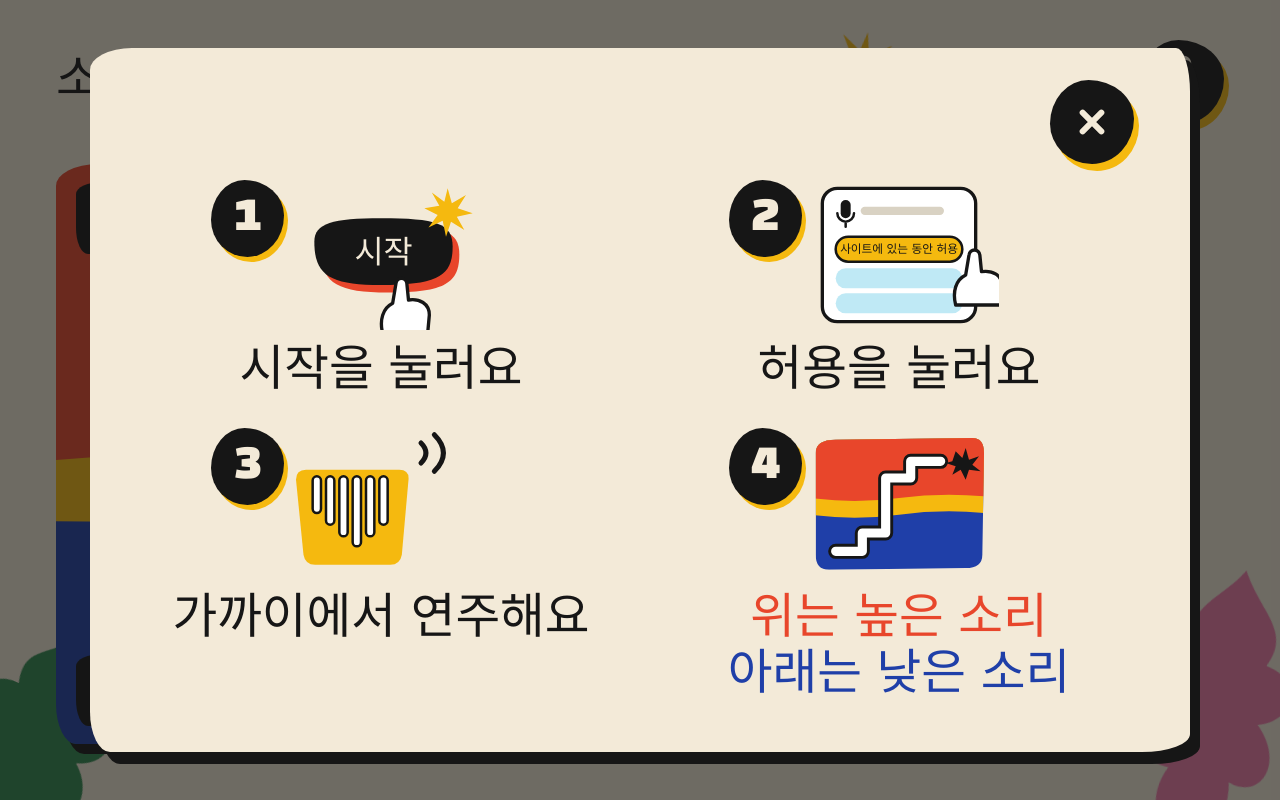
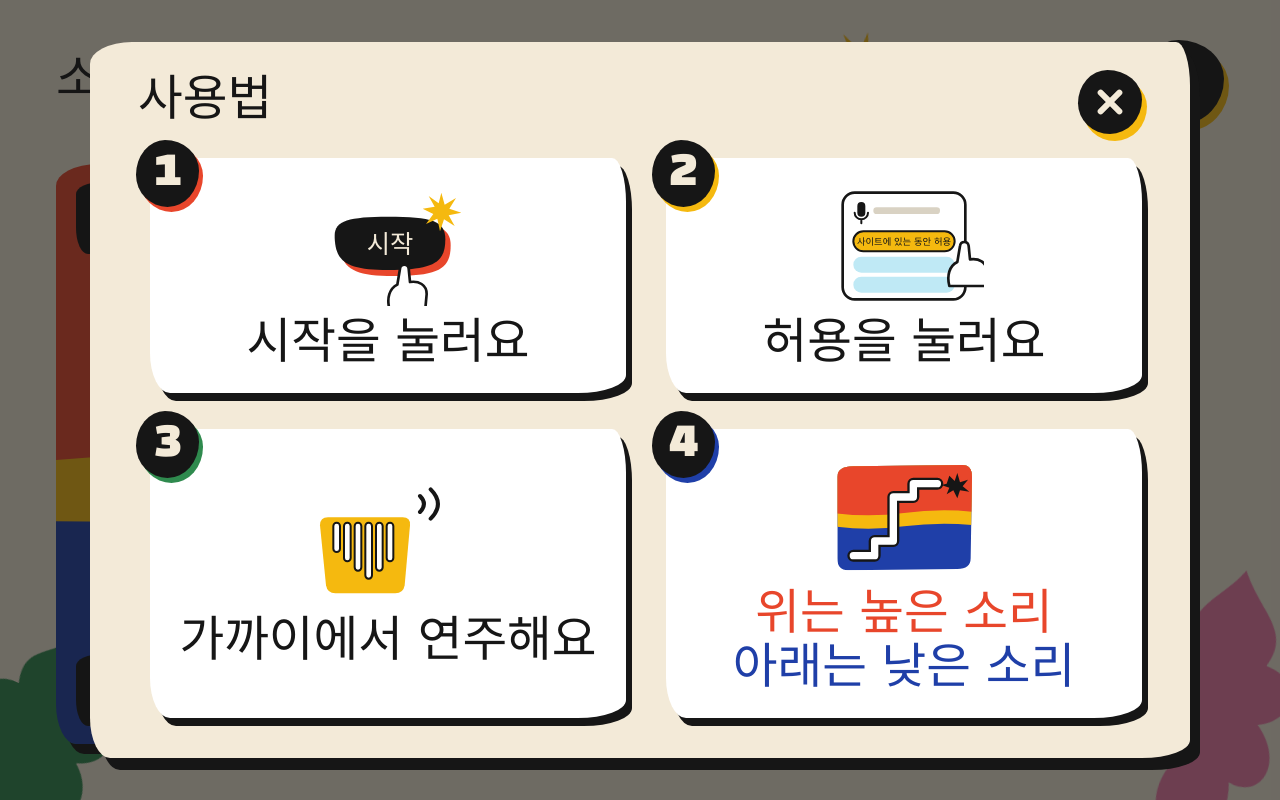
Before and after one commit to onedot91/pitch, a plain HTML site: page index.html in a window 1280 px wide. Both pictures are taken after a click on the button "사용법". Drawn offline with Linux system fonts and the light colour scheme.

Commit message:
Redesign help guide as numbered paper cards
Each step is a white cut-paper card with a black shadow and a corner
number sticker (red, yellow, green, blue shadows); pictures share one
size; header row holds '사용법' and the close button. Fits a Chromebook
screen without scrolling.

Co-Authored-By: Claude Opus 5.5 <noreply@anthropic.com>

```diff
--- a/index.html
+++ b/index.html
@@ -132,22 +132,35 @@
     font-size: var(--l);
   }
   dialog::backdrop { background: rgba(22, 22, 22, .6); }
-  .guide { padding: 32px 56px 48px; display: flex; flex-direction: column; gap: 16px; }
-  .guide-head { display: flex; justify-content: flex-end; }
-  .steps { list-style: none; padding: 0; display: grid; grid-template-columns: 1fr 1fr; gap: 28px 48px; }
-  .steps li { display: flex; flex-direction: column; align-items: center; gap: 14px; text-align: center; position: relative; counter-increment: step; }
-  .steps { counter-reset: step; }
-  /* 순서 번호: 도움말 버튼처럼 검은 동그라미 + 노란 그림자 */
+  .guide { padding: 28px 48px 40px; display: flex; flex-direction: column; gap: 24px; }
+  .guide-head { display: flex; align-items: center; justify-content: space-between; }
+  .guide-head h2 { font-size: var(--l); font-weight: 400; }
+  #helpClose { width: 64px; height: 64px; }
+  /* 단계 카드: 흰 종이를 오려 붙인 느낌 */
+  .steps { list-style: none; padding: 0 0 0 12px; display: grid; grid-template-columns: 1fr 1fr; gap: 36px 40px; counter-reset: step; }
+  .steps li {
+    position: relative; counter-increment: step;
+    display: flex; flex-direction: column; align-items: center; justify-content: center; gap: 12px;
+    padding: 28px 20px 22px;
+    background: #fff;
+    border-radius: var(--cut);
+    box-shadow: 6px 8px 0 var(--ink);
+    text-align: center; line-height: 1.1;
+  }
+  /* 순서 번호: 카드 모서리에 붙인 스티커 */
   .steps li::before {
     content: counter(step);
-    position: absolute; top: 0; left: max(0px, calc(50% - 170px));
-    width: 1.5em; height: 1.5em; padding-bottom: .08em;
+    position: absolute; top: -18px; left: -14px;
+    width: 1.3em; height: 1.3em; padding-bottom: .08em;
     display: grid; place-items: center;
     border-radius: 46% 54% 50% 50% / 52% 46% 54% 48%;
     background: var(--ink); color: var(--paper);
-    box-shadow: 4px 5px 0 var(--yellow);
+    box-shadow: 4px 5px 0 var(--red);
   }
-  .steps svg { width: 100%; max-width: 200px; height: auto; display: block; }
+  .steps li:nth-child(2)::before { box-shadow: 4px 5px 0 var(--yellow); }
+  .steps li:nth-child(3)::before { box-shadow: 4px 5px 0 var(--green); }
+  .steps li:nth-child(4)::before { box-shadow: 4px 5px 0 var(--blue); }
+  .steps svg { height: 120px; width: auto; max-width: 100%; display: block; }
   .steps span { white-space: nowrap; }
   .steps .hi { color: var(--red); }
   .steps .lo { color: var(--blue); }
@@ -159,9 +172,10 @@
     .stage { min-height: 300px; }
     .deco.c { display: none; }
     button.help { width: 64px; height: 64px; }
-    .guide { padding: 24px 20px 32px; gap: 24px; }
-    .steps { grid-template-columns: 1fr; gap: 32px; }
-    .steps svg { max-width: 220px; }
+    .guide { padding: 20px 20px 32px; gap: 24px; }
+    #helpClose { width: 52px; height: 52px; }
+    .steps { grid-template-columns: 1fr; gap: 36px; padding-left: 10px; }
+    .steps li::before { left: -10px; }
   }
 </style>
 </head>
@@ -193,7 +207,7 @@
 
 <dialog id="help" aria-label="사용법">
   <div class="guide">
-    <div class="guide-head"><button type="button" id="helpClose" class="help" aria-label="닫기"><svg viewBox="0 0 40 40" width="34" height="34" aria-hidden="true"><path d="M9 9L31 31M31 9L9 31" stroke="currentColor" stroke-width="7" stroke-linecap="round"/></svg></button></div>
+    <div class="guide-head"><h2>사용법</h2><button type="button" id="helpClose" class="help" aria-label="닫기"><svg viewBox="0 0 40 40" width="34" height="34" aria-hidden="true"><path d="M9 9L31 31M31 9L9 31" stroke="currentColor" stroke-width="7" stroke-linecap="round"/></svg></button></div>
     <ol class="steps">
       <li>
         <svg viewBox="0 0 240 180" aria-hidden="true">
```
